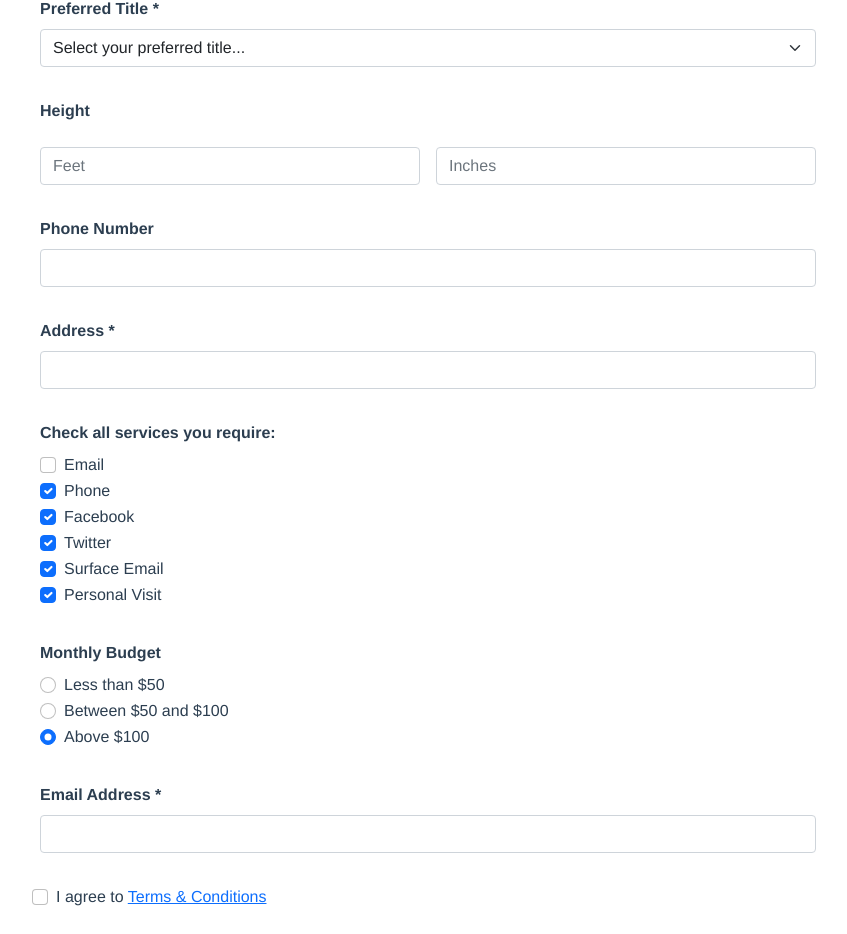
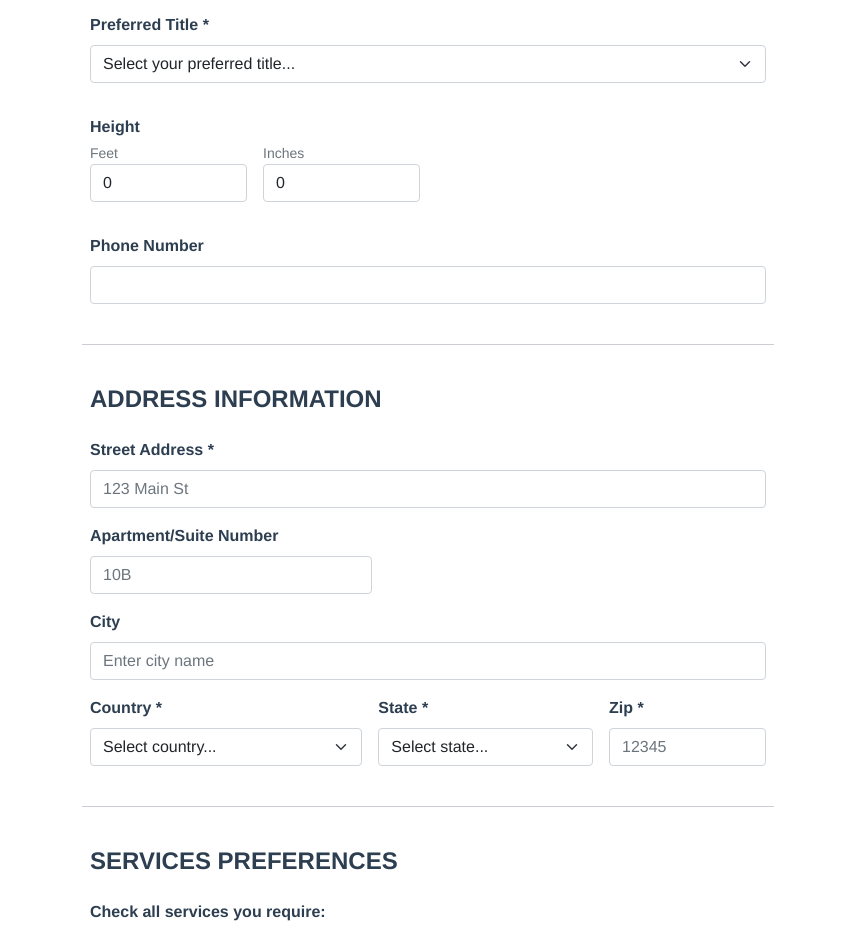
Before and after one commit to khanhngg/csc642-842-fall21-project, a Vue app: page / in a window 1280 px wide. Shown: the part 352-1286 px from the top of the page, without its empty margins (212-1059 px from the left). Built offline with nearby package versions, Linux system fonts and the light colour scheme.

Commit message:
Add data model for form

```diff
--- a/src/App.vue
+++ b/src/App.vue
@@ -4,12 +4,12 @@
 </template>
 
 <script>
-import Navbar from './components/Navbar.vue'
+import Navbar from "./components/Navbar.vue";
 export default {
   components: {
     Navbar,
-  }
-}
+  },
+};
 </script>
 
 <style>
--- a/src/assets/global.css
+++ b/src/assets/global.css
@@ -1,3 +1,3 @@
 .form-container {
-  max-width: 800px;
+  max-width: 700px;
 }
--- a/src/main.js
+++ b/src/main.js
@@ -5,6 +5,4 @@ import "bootstrap";
 import "bootstrap/dist/css/bootstrap.min.css";
 import "./assets/global.css";
 
-createApp(App)
-  .use(router)
-  .mount("#app");
+createApp(App).use(router).mount("#app");
--- a/src/views/Home.vue
+++ b/src/views/Home.vue
@@ -1,32 +1,44 @@
 <template>
   <div class="home container form-container">
     <!-- Title -->
-    <h6 class="text-center">CSC 642 848 Fall 2021 Individual Assignment Khanh Nguyen</h6>
+    <h6 class="text-center">
+      CSC 642 848 Fall 2021 Individual Assignment Khanh Nguyen
+    </h6>
     <h1 class="text-center">Data Survey Form</h1>
+    <p class="form-text">Required fields *</p>
 
     <!-- Form -->
-    <h4>Basic Information</h4>
-    <p class="form-text">Required fields *</p>
-
-    <form class="row g-3">
+    <form class="row g-3" @submit.prevent="onSubmit">
+      <h4 class="fw-bold text-uppercase">Personal Information</h4>
       <!-- Last Name -->
       <div class="col-sm-6 mb-3">
         <label class="form-label">Last Name *</label>
-        <input type="text" class="form-control" placeholder="Enter your last name">
-        <!-- <div id="emailHelp" class="form-text">We'll never share your email with anyone else.</div> -->
+        <input
+          type="text"
+          class="form-control"
+          placeholder="Enter your last name"
+          required
+          v-model="lastName"
+        />
       </div>
 
       <!-- First Name -->
       <div class="col-sm-6 mb-3">
         <label class="form-label">First Name *</label>
-        <input type="text" class="form-control" placeholder="Enter your first name">
+        <input
+          type="text"
+          class="form-control"
+          placeholder="Enter your first name"
+          required
+          v-model="firstName"
+        />
       </div>
 
       <!-- Preferred Title -->
       <div class="col-12 mb-3">
-        <label for="exampleInputPassword1" class="form-label">Preferred Title *</label>
-        <select class="form-select" aria-label="Default select example">
-          <option selected>Select your preferred title...</option>
+        <label class="form-label">Preferred Title *</label>
+        <select class="form-select" required v-model="preferredTitle">
+          <option selected value="">Select your preferred title...</option>
           <option value="none">None</option>
           <option value="student">Student</option>
           <option value="professor">Professor</option>
@@ -36,114 +48,194 @@
       </div>
 
       <!-- Height -->
-      <label class="form-label">Height</label>
-      <div class="col-sm-6 mb-3">
-        <input type="number" class="form-control col-sm-6" placeholder="Feet">
+      <label class="form-label mb-0">Height</label>
+      <div class="col-12 col-md-3 mb-3 mt-0">
+        <div class="form-text">Feet</div>
+        <input
+          type="number"
+          class="form-control"
+          placeholder="Feet"
+          v-model="height.feet"
+        />
       </div>
-
-      <!-- First Name -->
-      <div class="col-sm-6 mb-3">
-        <input type="number" class="form-control col-sm-6" placeholder="Inches">
+      <div class="col-12 col-md-3 mb-3 mt-0">
+        <div class="form-text">Inches</div>
+        <input
+          type="number"
+          class="form-control"
+          placeholder="Inches"
+          v-model="height.inches"
+        />
       </div>
 
       <!-- Phone -->
       <div class="mb-3">
-        <label for="exampleInputPassword1" class="form-label">Phone Number</label>
-        <input type="tel" class="form-control" pattern="[0-9]{3}-[0-9]{3}-[0-9]{4}">
+        <label class="form-label">Phone Number</label>
+        <input
+          type="tel"
+          class="form-control"
+          pattern="[0-9]{3}-[0-9]{3}-[0-9]{4}"
+          v-model="phone"
+        />
       </div>
 
       <!-- Address -->
-      <div class="mb-3">
-        <label for="exampleInputPassword1" class="form-label">Address *</label>
-        <input type="text" class="form-control" id="exampleInputPassword1">
+      <hr class="my-4" />
+      <h4 class="fw-bold text-uppercase">Address Information</h4>
+      <div class="col-12">
+        <label class="form-label">Street Address *</label>
+        <input
+          type="text"
+          class="form-control"
+          placeholder="123 Main St"
+          required
+          v-model="address.streetAddress"
+        />
+      </div>
+
+      <div class="col-12">
+        <label class="form-label">Apartment/Suite Number</label>
+        <div class="col-5">
+          <input
+            type="text"
+            class="form-control"
+            placeholder="10B"
+            v-model="address.apartmentNumber"
+          />
+        </div>
+      </div>
+
+      <div class="col-12">
+        <label class="form-label">City</label>
+        <input
+          type="text"
+          class="form-control"
+          placeholder="Enter city name"
+          v-model="address.city"
+        />
+      </div>
+
+      <div class="col-md-5">
+        <label for="country" class="form-label">Country *</label>
+        <select
+          class="form-select"
+          id="country"
+          required=""
+          v-model="address.country"
+        >
+          <option value="">Select country...</option>
+          <option>United States</option>
+        </select>
+      </div>
+
+      <div class="col-md-4">
+        <label for="state" class="form-label">State *</label>
+        <select
+          class="form-select"
+          id="state"
+          required=""
+          v-model="address.state"
+        >
+          <option value="">Select state...</option>
+          <option>California</option>
+        </select>
+      </div>
+
+      <div class="col-md-3 mb-3">
+        <label for="zip" class="form-label">Zip *</label>
+        <input
+          type="text"
+          class="form-control"
+          id="zip"
+          placeholder="12345"
+          required=""
+          v-model="address.zip"
+        />
       </div>
 
       <!-- Services -->
+      <hr class="my-4" />
+      <h4 class="fw-bold text-uppercase">Services Preferences</h4>
       <div class="mb-3">
-        <label for="exampleInputPassword1" class="form-label">Check all services you require:</label>
+        <label class="form-label">Check all services you require:</label>
         <div class="form-check">
-          <input class="form-check-input" type="checkbox" value="" id="flexCheckDefault">
-          <label class="form-check-label" for="flexCheckDefault">
-            Email
-          </label>
+          <input class="form-check-input" type="checkbox" value="email" v-model="services"/>
+          <label class="form-check-label"> Email </label>
         </div>
         <div class="form-check">
-          <input class="form-check-input" type="checkbox" value="" id="flexCheckChecked" checked>
-          <label class="form-check-label" for="flexCheckChecked">
-            Phone
-          </label>
+          <input class="form-check-input" type="checkbox" value="phone" v-model="services" />
+          <label class="form-check-label"> Phone </label>
         </div>
         <div class="form-check">
-          <input class="form-check-input" type="checkbox" value="" id="flexCheckChecked" checked>
-          <label class="form-check-label" for="flexCheckChecked">
-            Facebook
-          </label>
+          <input class="form-check-input" type="checkbox" value="facebook" v-model="services" />
+          <label class="form-check-label"> Facebook </label>
         </div>
         <div class="form-check">
-          <input class="form-check-input" type="checkbox" value="" id="flexCheckChecked" checked>
-          <label class="form-check-label" for="flexCheckChecked">
-            Twitter
-          </label>
+          <input class="form-check-input" type="checkbox" value="twitter" v-model="services" />
+          <label class="form-check-label"> Twitter </label>
         </div>
         <div class="form-check">
-          <input class="form-check-input" type="checkbox" value="" id="flexCheckChecked" checked>
-          <label class="form-check-label" for="flexCheckChecked">
-            Surface Email
-          </label>
+          <input class="form-check-input" type="checkbox" value="surface" v-model="services" />
+          <label class="form-check-label"> Surface Email </label>
         </div>
         <div class="form-check">
-          <input class="form-check-input" type="checkbox" value="" id="flexCheckChecked" checked>
-          <label class="form-check-label" for="flexCheckChecked">
-            Personal Visit
-          </label>
+          <input class="form-check-input" type="checkbox" value="personal" v-model="services" />
+          <label class="form-check-label"> Personal Visit </label>
         </div>
       </div>
 
       <!-- Monthly Budget -->
       <div class="mb-3">
-        <label for="exampleInputPassword1" class="form-label">Monthly Budget</label>
+        <label class="form-label">Monthly Budget</label>
         <div class="form-check">
-          <input class="form-check-input" type="radio" name="flexRadioDefault" id="flexRadioDefault1">
-          <label class="form-check-label" for="flexRadioDefault1">
-            Less than $50
-          </label>
+          <input class="form-check-input" type="radio" value="lessThan50" v-model="monthlyBudget"/>
+          <label class="form-check-label"> Less than $50 </label>
         </div>
         <div class="form-check">
-          <input class="form-check-input" type="radio" name="flexRadioDefault" id="flexRadioDefault2" checked>
-          <label class="form-check-label" for="flexRadioDefault2">
-            Between $50 and $100
-          </label>
+          <input class="form-check-input" type="radio" value="between50And100" v-model="monthlyBudget"/>
+          <label class="form-check-label"> Between $50 and $100 </label>
         </div>
         <div class="form-check">
-          <input class="form-check-input" type="radio" name="flexRadioDefault" id="flexRadioDefault2" checked>
-          <label class="form-check-label" for="flexRadioDefault2">
-             Above $100
-          </label>
+          <input class="form-check-input" type="radio" value="above100" v-model="monthlyBudget"/>
+          <label class="form-check-label"> Above $100 </label>
         </div>
       </div>
 
       <!-- Email -->
+      <hr class="my-4" />
+      <h4 class="fw-bold text-uppercase">Contact Information</h4>
       <div class="mb-3">
-        <label for="exampleInputPassword1" class="form-label">Email Address *</label>
-        <input type="email" class="form-control" id="exampleInputPassword1">
+        <label class="form-label">Email Address *</label>
+        <input
+          type="email"
+          class="form-control"
+          placeholder="you@example.com"
+          required
+        />
       </div>
 
       <!-- Terms and Conditions -->
-      <div class="mb-3 form-check">
-        <input type="checkbox" class="form-check-input" id="exampleCheck1">
-        <label class="form-check-label" for="exampleCheck1">I agree to <a href="#">Terms & Conditions</a></label>
+      <hr class="my-4" />
+      <div class="mb-3">
+        <div class="form-check">
+          <input type="checkbox" class="form-check-input" required v-model="terms"/>
+          <label class="form-check-label form-label"
+            >I agree to the <a href="#">Terms & Conditions</a> *</label
+          >
+        </div>
       </div>
 
       <!-- Captcha -->
-      <div class="mb-3">
-        <label for="exampleInputPassword1" class="form-label">CAPTCHA</label>
-        <input type="password" class="form-control" id="exampleInputPassword1">
+      <div class="mb-5">
+        <label class="form-label">CAPTCHA *</label>
+        <input type="password" class="form-control" />
       </div>
 
-      <!-- Buttons -->
-      <div class="d-grid gap-2 d-md-flex justify-content-md-end">
-        <button class="btn btn-outline-secondary me-md-2" type="button">Cancel</button>
-        <button class="btn btn-primary" type="button">Submit</button>
+      <!-- Button -->
+      <div class="mb-5 text-center">
+        <button class="w-50 btn btn-primary btn-lg fw-bold text-uppercase" type="button">
+          Submit
+        </button>
       </div>
     </form>
   </div>
@@ -152,13 +244,46 @@
 <script>
 export default {
   name: "Home",
-  components: {
+  data() {
+    return {
+      lastName: "",
+      firstName: "",
+      preferredTitle: "",
+      height: {
+        feet: 0,
+        inches: 0,
+      },
+      phone: "",
+      address: {
+        streetAddress: "",
+        apartmentNumber: "",
+        city: "",
+        country: "",
+        state: "",
+        zip: "",
+      },
+      services: [],
+      monthlyBudget: "",
+      email: "",
+      terms: false,
+      captcha: false,
+    };
+  },
+  methods: {
+    onSubmit() {
+      // validate
+
+      // save to local storage
+
+      // go to /result
+
+    }
   },
 };
 </script>
 
 <style scoped>
-  .form-label {
-    font-weight: 600;
-  }
+.form-label {
+  font-weight: 600;
+}
 </style>
--- a/vue.config.js
+++ b/vue.config.js
@@ -1,3 +1,3 @@
 module.exports = {
-  publicPath: '/csc642-842-fall21-project/'
-}
+  publicPath: "/csc642-842-fall21-project/",
+};
```
Also changed, not shown: src/components/Navbar.vue (+17 -9 lines), src/views/Result.vue (+3 -7 lines).
